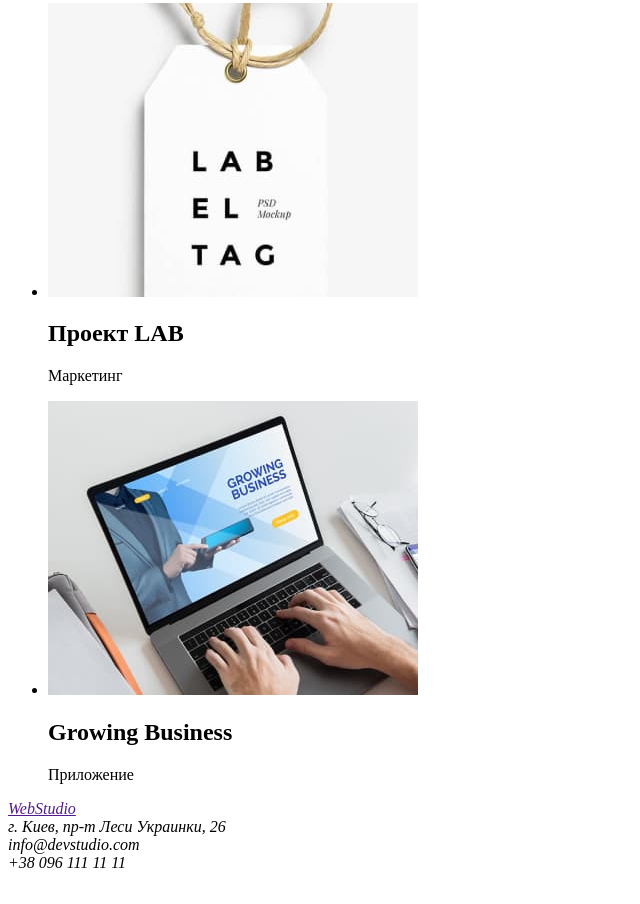
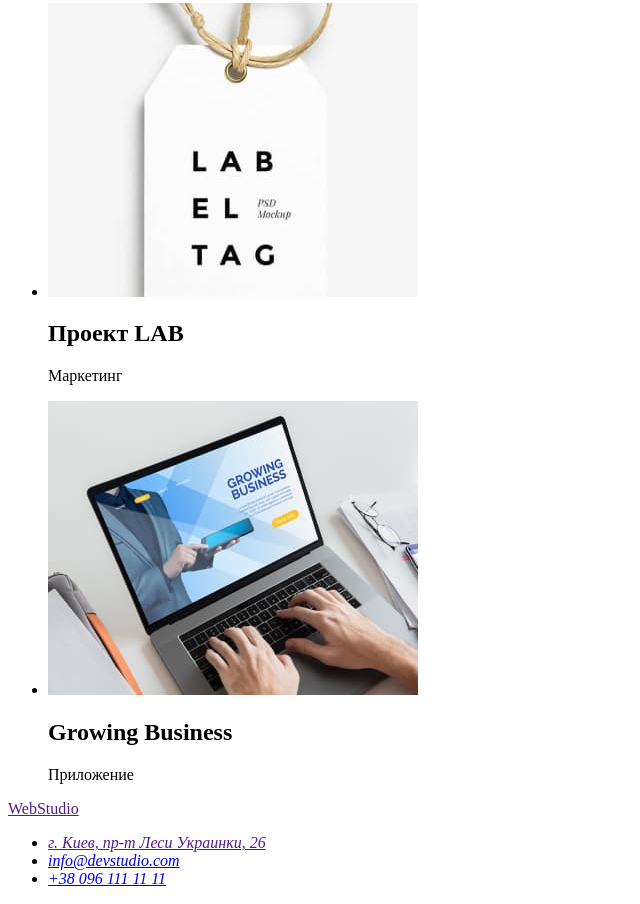
Before and after one commit to KorolovaYulia/goit-markup-hw-02, a plain HTML site: page portfolio.html in a window 1280 px wide. Shown: the part 3125-4029 px from the top of the page, without its empty margins (0-640 px from the left). Before the commit the page ends 4005 px from the top, so only its background shows below. Drawn offline with Linux system fonts and the light colour scheme.

Commit message:
обновлен футер и хедер в портфолио

```diff
--- a/portfolio.html
+++ b/portfolio.html
@@ -15,7 +15,7 @@
       <a href="">WebStudio</a>
       <nav>
         <ul>
-          <li><a href="">Студия</a></li>
+          <li><a href="./index.html">Студия</a></li>
           <li><a href="">Портфолио</a></li>
           <li><a href="">Контакты</a></li>
         </ul>
@@ -133,11 +133,15 @@
     </main>
 
     <footer>
+      <a href="">WebStudio</a>
       <address>
-        <a href="">WebStudio</a> <br />
-        г. Киев, пр-т Леси Украинки, 26 <br />
-        info@devstudio.com <br />
-        +38 096 111 11 11 <br />
+        <ul>
+          <li>
+            <a href="">г. Киев, пр-т Леси Украинки, 26</a>
+          </li>
+          <li><a href="mailto:info@devstudio.com">info@devstudio.com</a></li>
+          <li><a href="tel:+380961111111">+38 096 111 11 11</a></li>
+        </ul>
       </address>
     </footer>
   </body>
```
